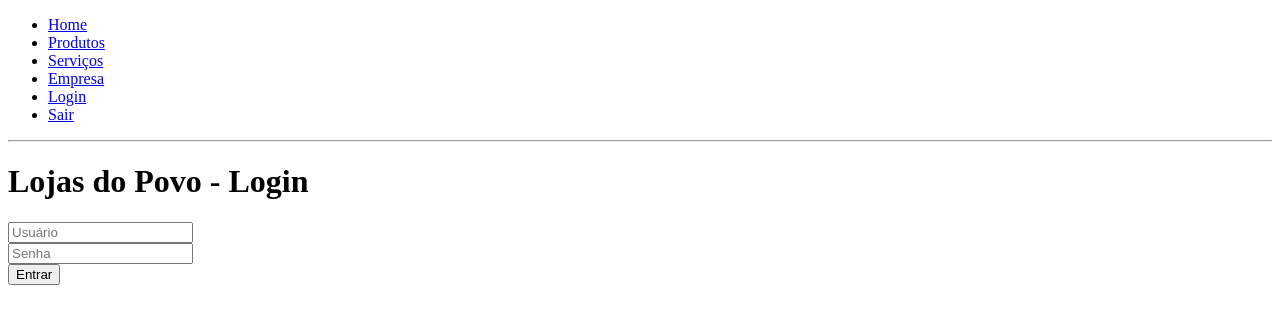
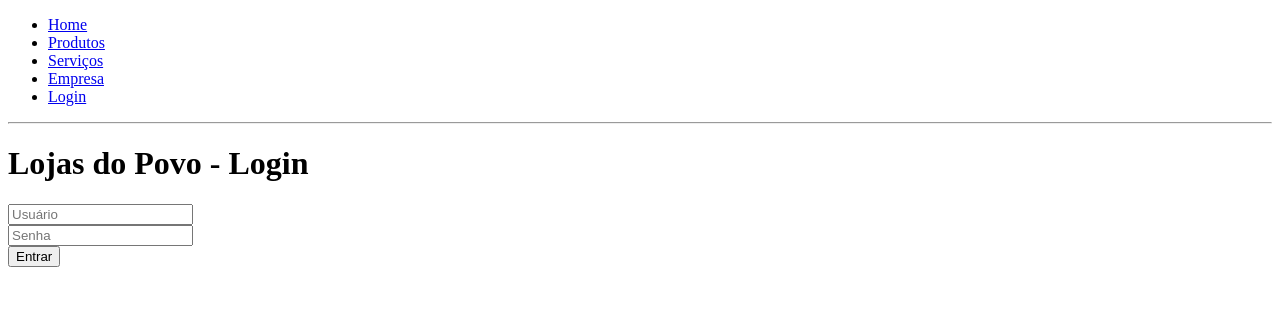
Before and after one commit to dannielalves/desenvolvimento-nodejs, a Node server app: page /login in a window 1280 px wide. Shown: the top 324 px of the page. Run offline with Node 20, Linux system fonts and the light colour scheme.

Commit message:
5_Middleware login.html

```diff
--- a/6_EXPRESS/5_Middleware_05/templates/login.html
+++ b/6_EXPRESS/5_Middleware_05/templates/login.html
@@ -23,9 +23,6 @@
             <li>
                 <a href="/login">Login</a>
             </li>
-            <li>
-                <a href="/logoff">Sair</a>
-            </li>
         </ul>
     </nav>
     <hr>
```
